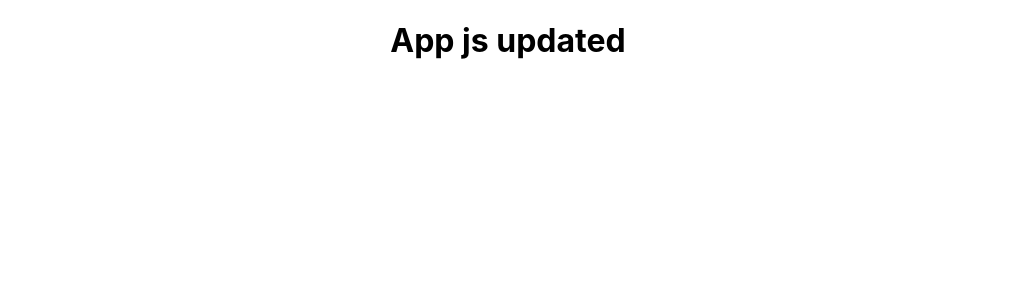
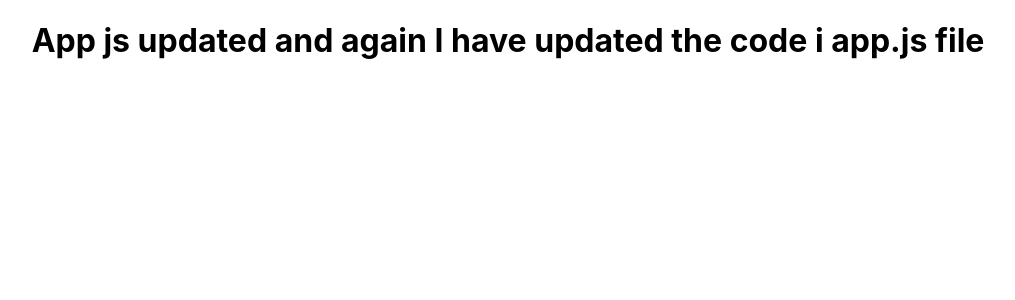
Before and after one commit to javeriasohrani/dashboard, a React (Create React App) app: page / in a window 1280 px wide. Shown: the top 300 px of the page, without its empty margins (132-1147 px from the left). Built offline with nearby package versions, Linux system fonts and the light colour scheme.

Commit message:
upadate app.js

```diff
--- a/src/App.js
+++ b/src/App.js
@@ -3,7 +3,7 @@ import "./App.css";
 function App() {
   return (
     <div className="App">
-        <h1>App js updated</h1>
+        <h1>App js updated and again I have updated the code i app.js file</h1>
     </div>
   );
 }
```
